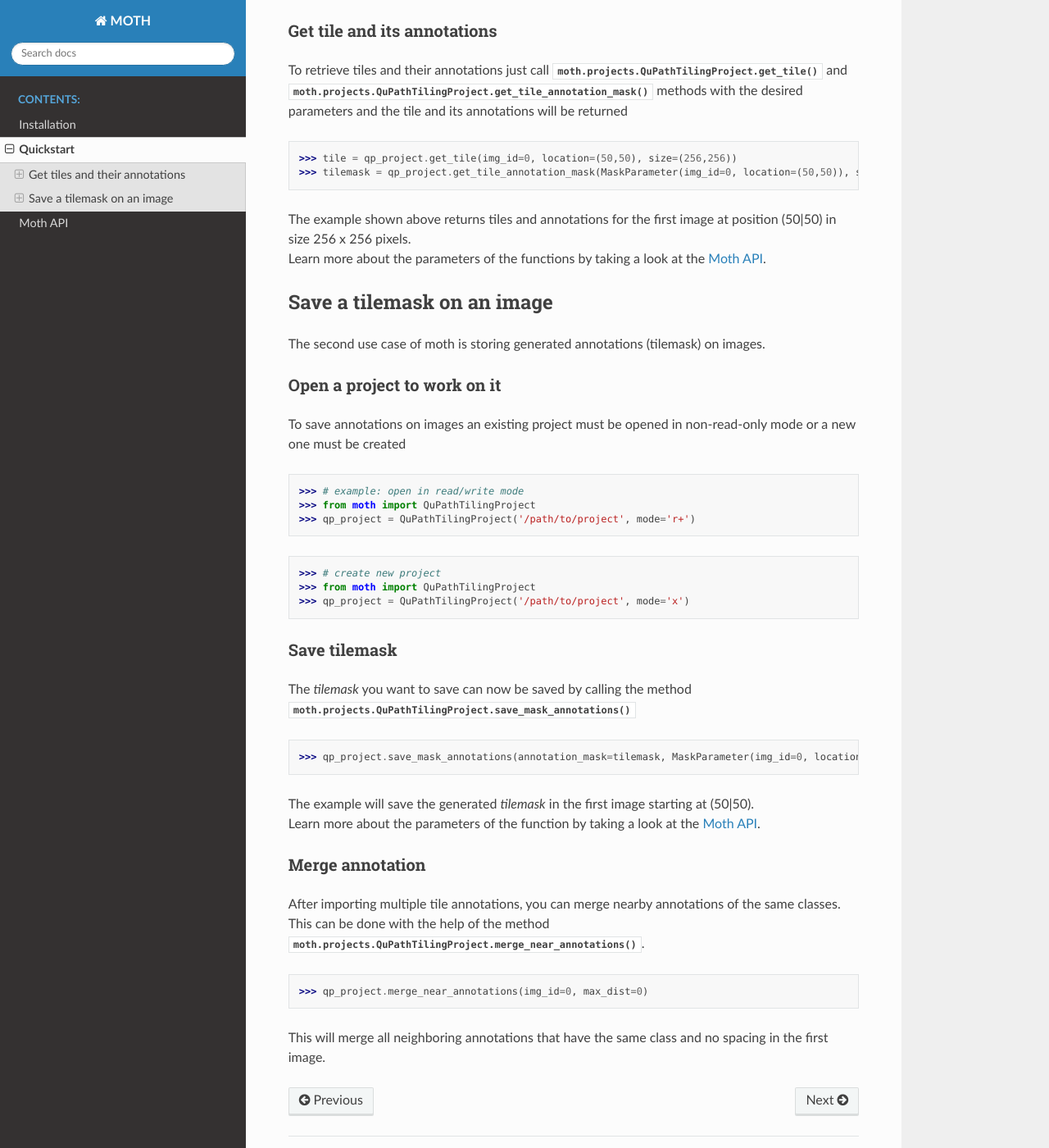
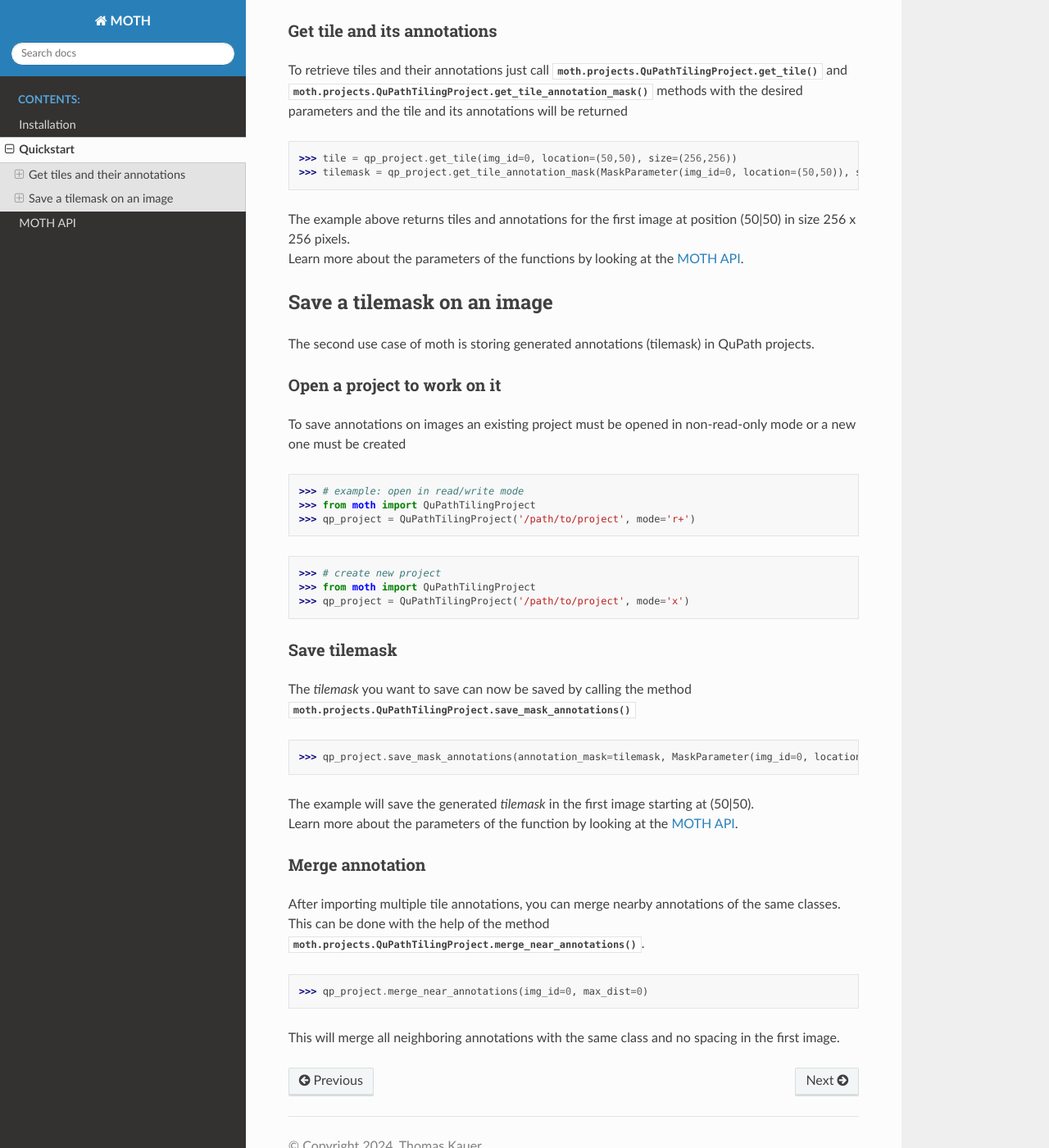
Before and after one commit to Neuropathology-Giessen/MOTH, a Sphinx documentation site: the page built from docs/source/quickstart.rst, in a window 1280 px wide and 1400 px high, scrolled down 614 px. Shown: the whole window at 82% size. Built offline with Sphinx 7.4.7 and the Read the Docs theme 2.0.0, drawn with Linux system fonts in a browser that asks for light colours; some of the changed text lies outside the part shown.

```diff
--- a/docs/source/api.rst
+++ b/docs/source/api.rst
@@ -1,7 +1,7 @@
 .. _api:
 
 =========
-Moth API
+MOTH API
 =========
 
 | At the moment `moth` contains the :class:`QuPathTilingProject` class to extract, import and merge tiles from a QuPath project.
--- a/docs/source/conf.py
+++ b/docs/source/conf.py
@@ -7,8 +7,8 @@
 # https://www.sphinx-doc.org/en/master/usage/configuration.html#project-information
 
 project = "MOTH"
-copyright = "2024, Thomas Kauer; Jannik Sehring, M.Sc.; Dr. Daniel Amsel"
-author = "Thomas Kauer, Jannik Sehring, M.Sc., Dr. Daniel Amsel"
+copyright = "2024, Thomas Kauer"
+author = "Thomas Kauer"
 
 # -- General configuration ---------------------------------------------------
 # https://www.sphinx-doc.org/en/master/usage/configuration.html#general-configuration
--- a/docs/source/index.rst
+++ b/docs/source/index.rst
@@ -10,9 +10,9 @@ Welcome to MOTH's documentation!
 | moth (**M**\emory-efficient **O**\n-the-fly **T**\iling of **H**\istological images using QuPath)
   is a `Python <https://www.python.org/>`_ library
   that extends the functionality of `paquo <https://github.com/bayer-science-for-a-better-life/paquo>`_.
-| Now tiling can be done on-the-fly with moth
+| Now tiling can be done on the fly with moth
   and a Python developer no longer needs a Groovy script to generate tiles.
-| To quickly start using moth effectively, it's best to take a look at the :ref:`quickstart` and the :ref:`api`
+| To quickly start using moth effectively, it's best to take a look at the :ref:`quickstart` and the :ref:`api`.
 
 .. toctree::
    :maxdepth: 2
--- a/docs/source/quickstart.rst
+++ b/docs/source/quickstart.rst
@@ -7,7 +7,7 @@ Quickstart
 | All non tile specific QuPath things are implemented and documented by `paquo`.
   Please refer to paquo's `documentation <https://paquo.readthedocs.io/en/latest/index.html>`_
   for these functionalities.
-| The focus of the package is on the use of tiles in QuPath, for example to enable a pytorch workflow.
+| The focus of the package is on the use of tiles in QuPath, for example, to enable a pytorch workflow.
   To get started with QuPath tiling in `python`, here are a few examples of how to use `moth`:
 
 -------------------------------
@@ -41,14 +41,14 @@ Get tile and its annotations
     >>> tile = qp_project.get_tile(img_id=0, location=(50,50), size=(256,256))
     >>> tilemask = qp_project.get_tile_annotation_mask(MaskParameter(img_id=0, location=(50,50)), size=(256,256))
 
-| The example shown above returns tiles and annotations for the first image at position
+| The example above returns tiles and annotations for the first image at position
   (50|50) in size 256 x 256 pixels.
-| Learn more about the parameters of the functions by taking a look at the :ref:`api`.
+| Learn more about the parameters of the functions by looking at the :ref:`api`.
 
 ---------------------------
 Save a tilemask on an image
 ---------------------------
-| The second use case of moth is storing generated annotations (tilemask) on images.
+| The second use case of moth is storing generated annotations (tilemask) in QuPath projects.
 
 Open a project to work on it
 ~~~~~~~~~~~~~~~~~~~~~~~~~~~~
@@ -78,7 +78,7 @@ Save tilemask
 
 | The example will save the generated `tilemask` in the first image
   starting at (50|50).
-| Learn more about the parameters of the function by taking a look at the :ref:`api`.
+| Learn more about the parameters of the function by looking at the :ref:`api`.
 
 Merge annotation
 ~~~~~~~~~~~~~~~~
@@ -90,5 +90,5 @@ Merge annotation
 
     >>> qp_project.merge_near_annotations(img_id=0, max_dist=0)
 
-| This will merge all neighboring annotations that have the same class and no spacing
+| This will merge all neighboring annotations with the same class and no spacing
   in the first image.
--- a/pyproject.toml
+++ b/pyproject.toml
@@ -33,7 +33,7 @@ docs = [
 ]
 
 [project.urls]
-"Homepage" = "https://github.com/Neuropathology-Giessen/moth"
+"Homepage" = "https://github.com/Neuropathology-Giessen/MOTH"
 
 [tool.setuptools]
 packages=["moth"]
```
Also changed, not shown: README.md (+1 -1 lines), docs/source/installation.rst (+4 -4 lines).
